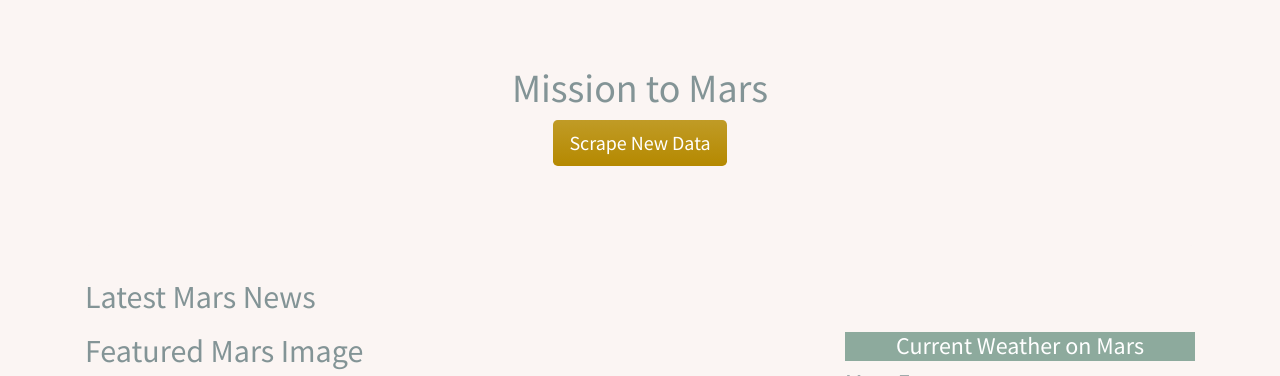
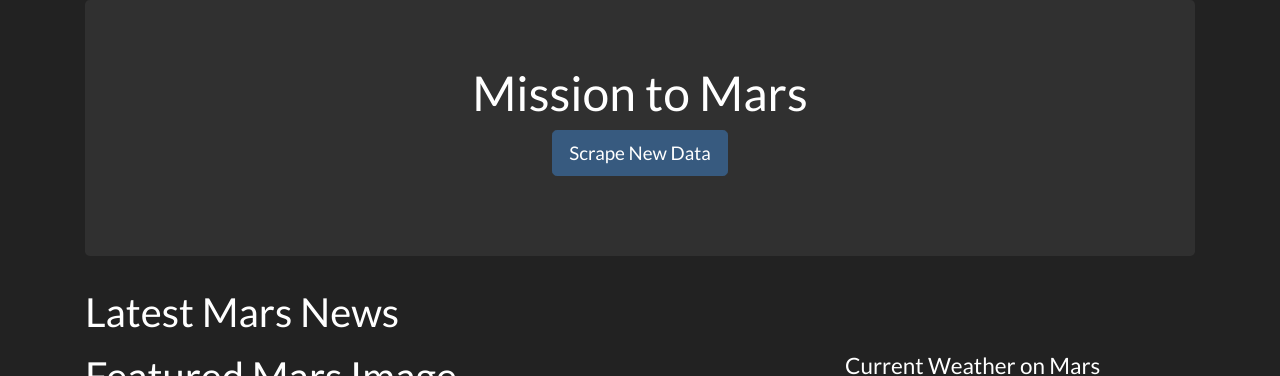
Before and after one commit to roricooper/mission_to_mars-challenge, a Flask app: template templates/index.html in a window 1280 px wide. Shown: the top 376 px of the page. Run offline with Flask 2, Linux system fonts and the light colour scheme; the template is opened without the code that fills it, so the values that code supplies are empty; some libraries are stand-ins or nearby versions.

Commit message:
fixed weather

```diff
--- a/templates/index.html
+++ b/templates/index.html
@@ -1,37 +1,24 @@
 <!DOCTYPE html>
 <html lang="en">
 	<head>
+		<title>Mission to Mars (Rori Cooper - Homewok Unit 13)</title>
 		<meta charset="UTF-8">
 			<meta name="viewport" content="width=device-width, initial-scale=1.0">
 				<meta http-equiv="X-UA-Compatible" content="ie=edge">
-  <title>Mission to Mars (Rori Cooper - Homewok Unit 13)</title>
 					<link rel="stylesheet" href="https://maxcdn.bootstrapcdn.com/bootstrap/4.0.0/css/bootstrap.min.css" integrity="sha384-Gn5384xqQ1aoWXA+058RXPxPg6fy4IWvTNh0E263XmFcJlSAwiGgFAW/dAiS6JXm" crossorigin="anonymous">
-            <link rel="stylesheet" href="https://bootswatch.com/4/solar/bootstrap.min.css">
+						<link rel="stylesheet" href="https://bootswatch.com/4/darkly/bootstrap.min.css">
 							<link rel="stylesheet" href="https://use.fontawesome.com/releases/v5.3.1/css/all.css" integrity="sha384-mzrmE5qonljUremFsqc01SB46JvROS7bZs3IO2EmfFsd15uHvIt+Y8vEf7N7fWAU" crossorigin="anonymous">
 								<link href="https://maxcdn.bootstrapcdn.com/font-awesome/4.7.0/css/font-awesome.min.css" rel="stylesheet"/>
-
-            <style>
-              body, .jumbotron {background-color: #FBF5F3;}
-              .btn {
-                background-color: #7B0828;
-                border: none;
-              }
-              .weather {
-                background-color: #8DAA9D;
-                color: white;
-              }
-              .weather h4, .hemisphere-titles {
-                text-align: center;
-              }
-            </style>
+								<style></style>
 							</head>
 							<body>
 								<div class="container">
 									<div class="jumbotron text-center">
 										<h1>Mission to Mars </h1>
-      <p><a class="btn btn-primary btn-lg" href="/scrape" role="button">Scrape New Data</a></p>
+										<p>
+											<a class="btn btn-primary btn-lg" href="/scrape" role="button">Scrape New Data</a>
+										</p>
 									</div>
-
 									<!-- Mars Data -->
 									<div class="row" id="mars-data">
 										<div class="col-md-12 col-sm-12">
@@ -48,6 +35,8 @@
 													<div class="panel-body weather">
 														<h4>Current Weather on Mars</h4>
             {{ mars_data.mars_weather }}
+
+
 													</div>
 												</div>
 												<h4>Mars Facts</h4>
@@ -103,12 +92,10 @@
 																</div>
 															</div>
 														</div>
-
 														<!-- Optional JavaScript -->
 														<!-- jQuery first, then Popper.js, then Bootstrap JS -->
 														<script src="https://code.jquery.com/jquery-3.2.1.slim.min.js" integrity="sha384-KJ3o2DKtIkvYIK3UENzmM7KCkRr/rE9/Qpg6aAZGJwFDMVNA/GpGFF93hXpG5KkN" crossorigin="anonymous"></script>
 														<script src="https://cdnjs.cloudflare.com/ajax/libs/popper.js/1.12.9/umd/popper.min.js" integrity="sha384-ApNbgh9B+Y1QKtv3Rn7W3mgPxhU9K/ScQsAP7hUibX39j7fakFPskvXusvfa0b4Q" crossorigin="anonymous"></script>
 														<script src="https://maxcdn.bootstrapcdn.com/bootstrap/4.0.0/js/bootstrap.min.js" integrity="sha384-JZR6Spejh4U02d8jOt6vLEHfe/JQGiRRSQQxSfFWpi1MquVdAyjUar5+76PVCmYl" crossorigin="anonymous"></script>
-
 													</body>
 												</html>
```
Also changed, not shown: scrape_mars.py (+12 -4 lines), 1 other file. Lines whose indentation alone changed are shown as unchanged.
